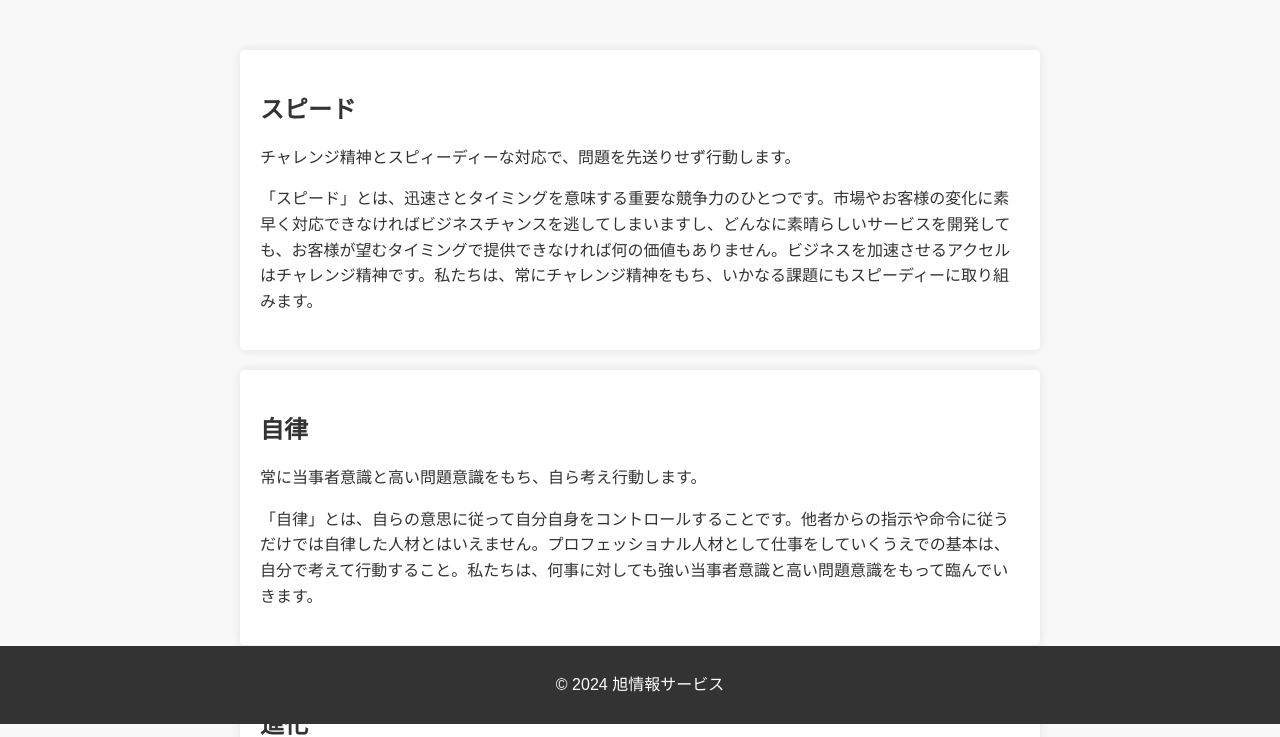
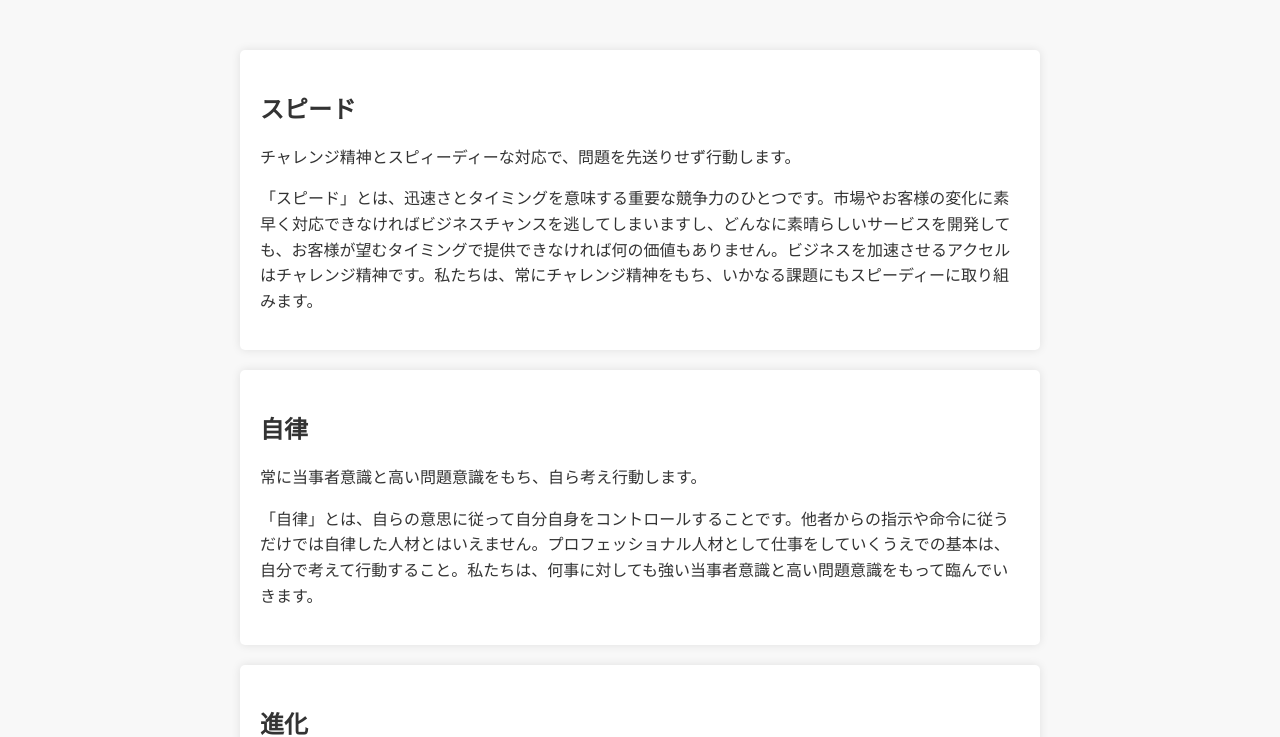
Before and after one commit to shimakura1234/shi, a plain HTML site: page koudou.html in a window 1280 px wide. Shown: the part 76-813 px from the top of the page. Drawn offline with Linux system fonts and the light colour scheme.

Commit message:
Update koudou.html

```diff
--- a/koudou.html
+++ b/koudou.html
@@ -41,15 +41,6 @@
         p {
             line-height: 1.6;
         }
-         footer {
-            background-color: #333;
-            color: #fff;
-            padding: 10px 0;
-            text-align: center;
-            position: fixed;
-            bottom: 0;
-            width: 100%;
-        }
     </style>
 </head>
 <body>
@@ -87,8 +78,8 @@
             <p>よき企業人、よき市民として、社会のルールに即して行動します。</p>
             <p>「倫理」とは、道徳、モラルという意味で、善悪の判断において普遍的な規準となるものです。私たちは企業人であると同時に、社会人としても倫理に則った行動を常に心がけていなければなりません。私たちは、創業の精神に掲げられた5つの行動を高いレベルで実践することで、成長への道を健全に歩んでいきます。</p>
         </section>
+            <a href="index.html">ホームに戻る</a>
     </div>
-    <a href="index.html">ホームに戻る</a>
     <footer>
         <p>&copy; 2024 旭情報サービス</p>
     </footer>
```
